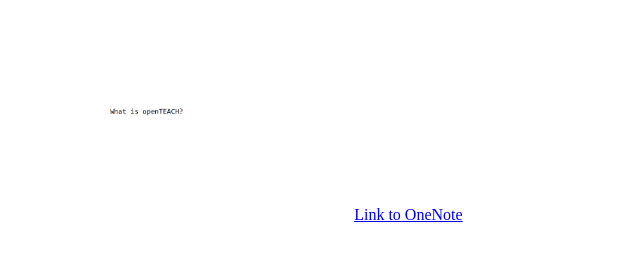
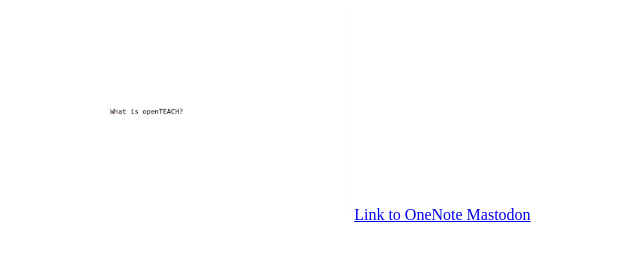
Before and after one commit to openTeachHUB/openTeachHUB.github.io, a plain HTML site: page index.html in a window 1280 px wide. Shown: the full height of the page, 37-677 px from the left. Drawn offline with Linux system fonts and the light colour scheme.

Commit message:
Add mastodon verification

```diff
--- a/index.html
+++ b/index.html
@@ -12,6 +12,7 @@
          />
 
     <a href="https://1drv.ms/u/s!Avjj9snT_0xYaQ6tCavsP87EJ-o?e=2PoL9C"> Link to OneNote </a>
+    <a rel="me" href="https://mstdn.plus/@openTEACHhub">Mastodon</a>
 
       </body>
 </html>
```
